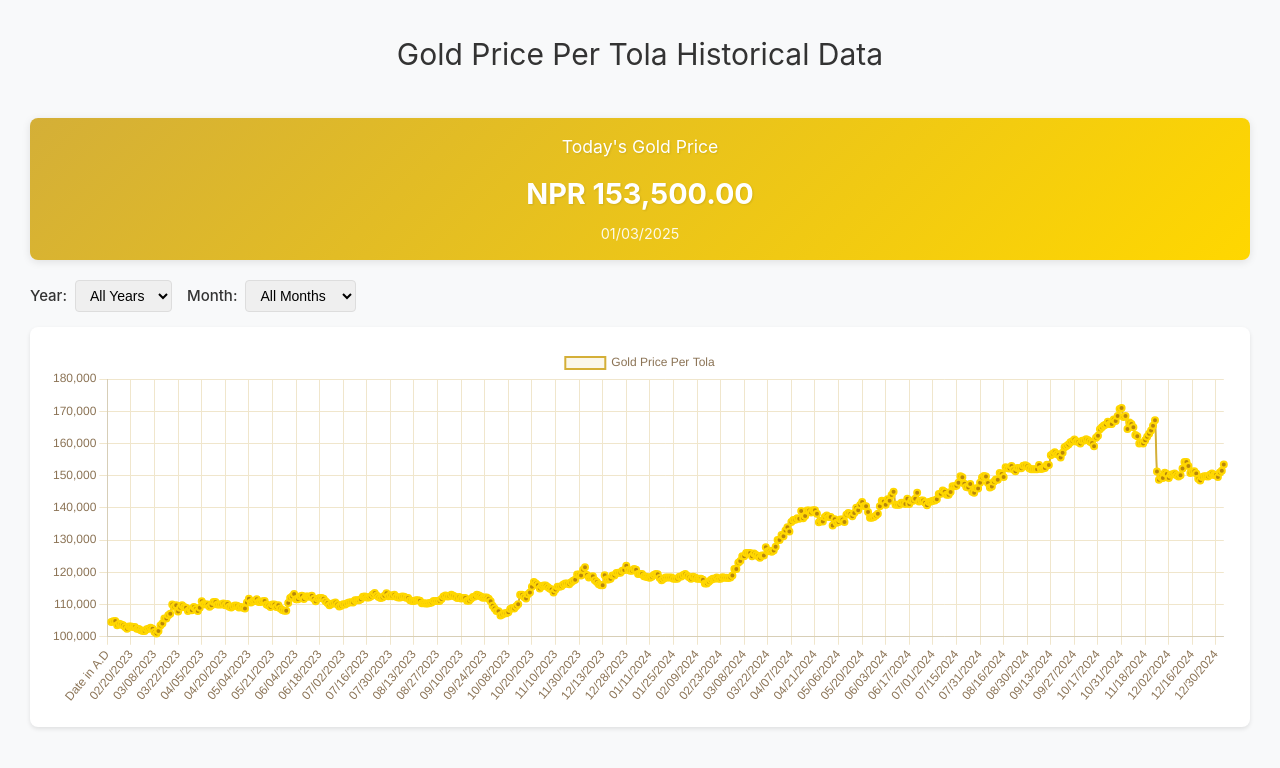
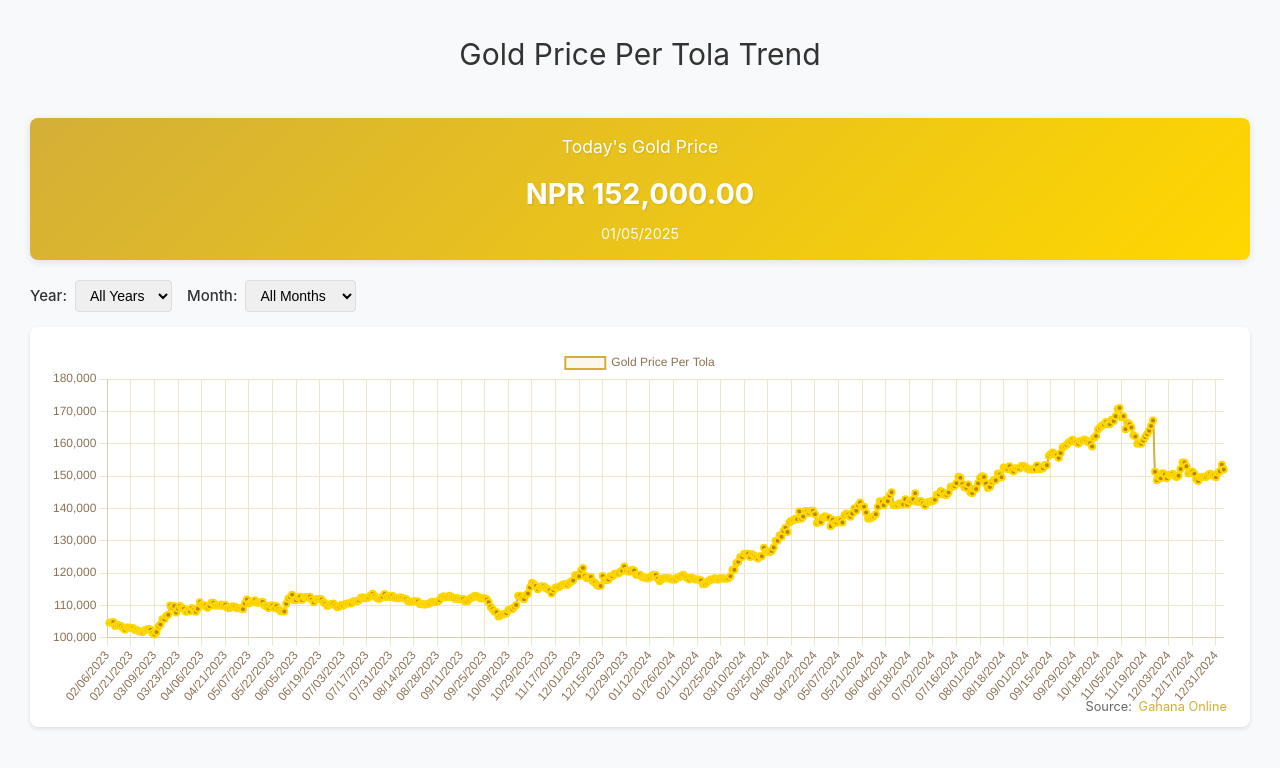
Before and after one commit to degendra/gold-price-np, a Vue app: page / in a window 1280 px wide. Shown: the top 768 px of the page. Built offline with nearby package versions, Linux system fonts and the light colour scheme.

Commit message:
Latest data

```diff
--- a/src/Home.vue
+++ b/src/Home.vue
@@ -1,6 +1,6 @@
 <template>
   <div class="home">
-    <h1>Gold Price Per Tola Historical Data</h1>
+    <h1>Gold Price Per Tola Trend</h1>
     <div>
       <TrendChart />
     </div>
--- a/src/assets/trend-data.json
+++ b/src/assets/trend-data.json
@@ -1,8 +1,8 @@
 [
   {
-    "Date_AD": "Date in A.D",
-    "Date_BS": "Date In B.S",
-    "Gold_Price_Per_Tola": "Gold Rate Per Tola"
+    "Date_AD": "01/05/2025",
+    "Date_BS": "09/21/2081",
+    "Gold_Price_Per_Tola": "152000"
   },
   {
     "Date_AD": "01/03/2025",
--- a/src/components/TrendChart.vue
+++ b/src/components/TrendChart.vue
@@ -29,6 +29,9 @@
     </div>
     <div class="chart-wrapper">
       <LineChart :data="chartFilteredData" :options="options" />
+      <div class="chart-footer">
+        <p>Source: <a href="https://gahanaonline.com/gold-rate-history/" target="_blank" rel="noopener noreferrer">Gahana Online</a></p>
+      </div>
     </div>
   </div>
 </template>
@@ -148,6 +151,26 @@ export default {
   border-radius: 8px;
   box-shadow: 0 2px 4px rgba(0, 0, 0, 0.1);
   padding: 20px;
+  position: relative;
+}
+
+.chart-footer {
+  position: absolute;
+  bottom: 10px;
+  right: 20px;
+  font-size: 0.8rem;
+  color: #666;
+
+  a {
+    color: #d4af37;
+    text-decoration: none;
+    transition: color 0.2s ease;
+
+    &:hover {
+      color: #b8860b;
+      text-decoration: underline;
+    }
+  }
 }
 
 .today-price {
```
